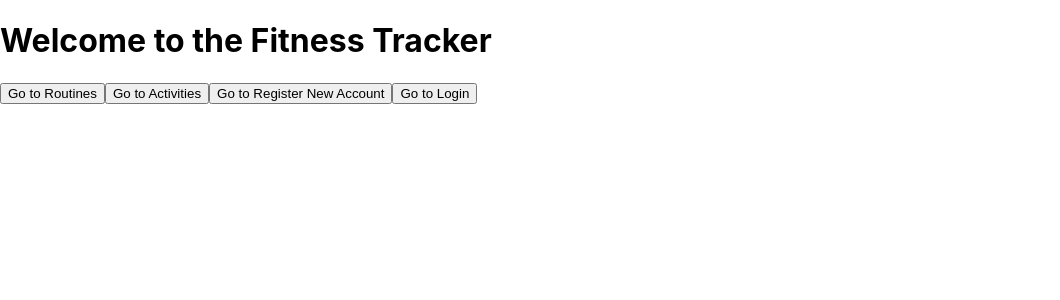
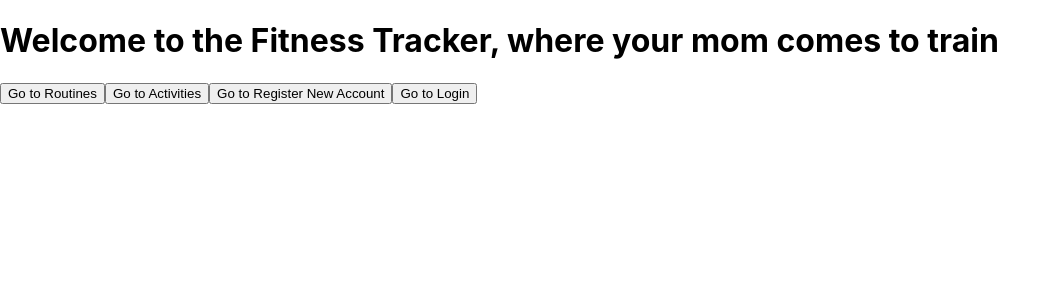
Before and after one commit to scottistas1406/FitnessTrackerFrontEnd, a React (Create React App) app: page / in a window 1280 px wide. Shown: the top 300 px of the page, without its empty margins (0-1060 px from the left). Built offline with nearby package versions, Linux system fonts and the light colour scheme.

Commit message:
added some sass

```diff
--- a/src/components/home.js
+++ b/src/components/home.js
@@ -4,7 +4,7 @@ import { Link } from 'react-router-dom';
 const Home = () => {
   return (
     <div>
-      <h1>Welcome to the Fitness Tracker</h1>
+      <h1>Welcome to the Fitness Tracker, where your mom comes to train</h1>
       <p></p>
       <p></p>
       <Link to="/routines">
```
